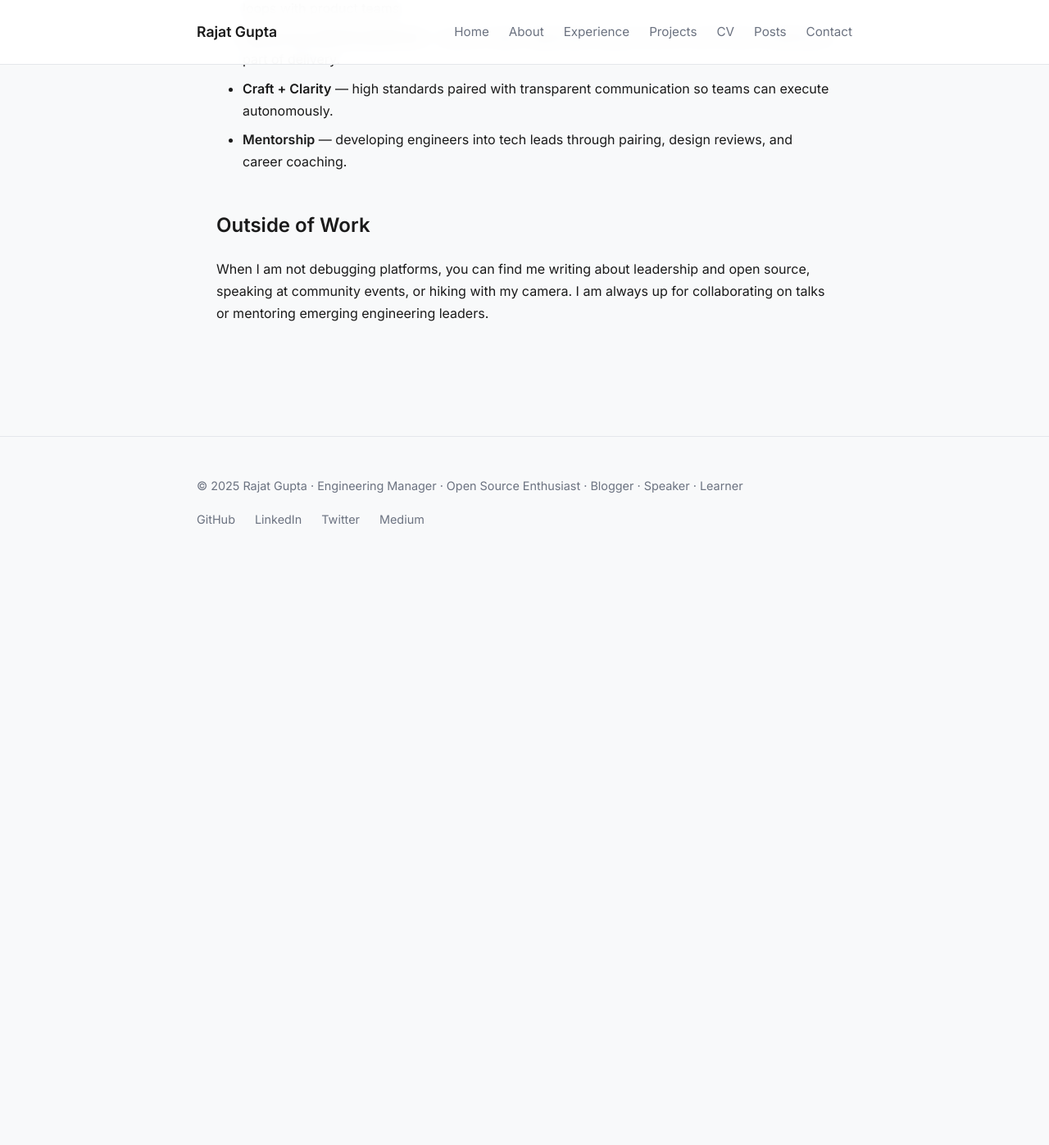
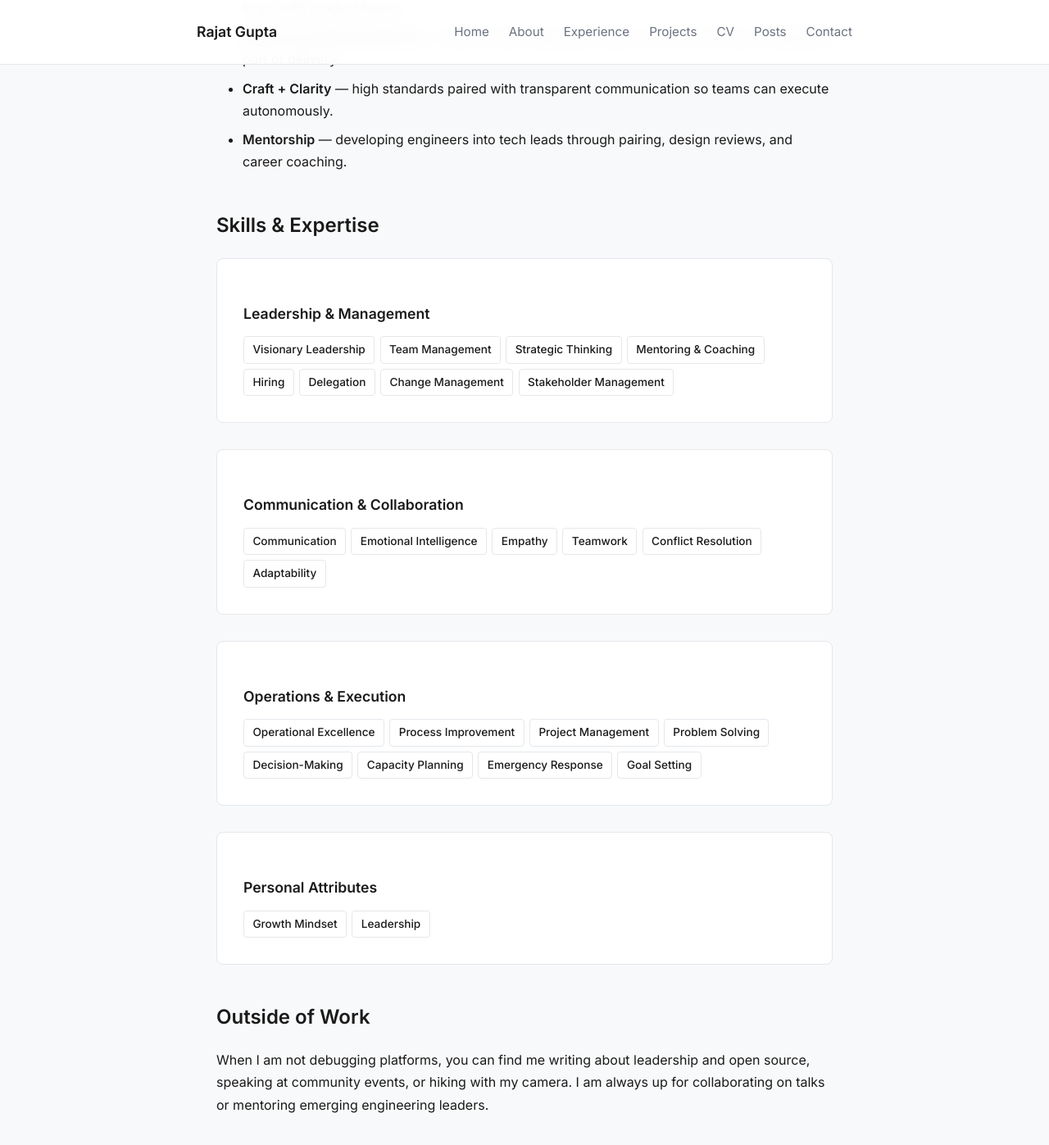
Before and after one commit to rajatguptarg/rajatguptarg.github.io, a Jekyll site: the page built from about.markdown, in a window 1280 px wide and 1400 px high, scrolled down 816 px. Shown: the top 1397 px of the window at 82% size. Built offline with Jekyll 4.4.1, drawn with Linux system fonts in a browser that asks for light colours; before the commit the page ends 1510 px from its top, so only the background shows below that.

Commit message:
Added skills and expertise
Signed-off-by: Rajat Gupta <rajat.gupta@paymenttools.com>

```diff
--- a/about.markdown
+++ b/about.markdown
@@ -21,5 +21,55 @@ Outside the day to day, I write about engineering leadership, platform thinking,
 - **Craft + Clarity** — high standards paired with transparent communication so teams can execute autonomously.
 - **Mentorship** — developing engineers into tech leads through pairing, design reviews, and career coaching.
 
+## Skills & Expertise
+
+<div class="card">
+  <h3>Leadership & Management</h3>
+  <div class="experience-tech-list" style="margin-top: 1rem;">
+    <span class="tech-tag">Visionary Leadership</span>
+    <span class="tech-tag">Team Management</span>
+    <span class="tech-tag">Strategic Thinking</span>
+    <span class="tech-tag">Mentoring & Coaching</span>
+    <span class="tech-tag">Hiring</span>
+    <span class="tech-tag">Delegation</span>
+    <span class="tech-tag">Change Management</span>
+    <span class="tech-tag">Stakeholder Management</span>
+  </div>
+</div>
+
+<div class="card">
+  <h3>Communication & Collaboration</h3>
+  <div class="experience-tech-list" style="margin-top: 1rem;">
+    <span class="tech-tag">Communication</span>
+    <span class="tech-tag">Emotional Intelligence</span>
+    <span class="tech-tag">Empathy</span>
+    <span class="tech-tag">Teamwork</span>
+    <span class="tech-tag">Conflict Resolution</span>
+    <span class="tech-tag">Adaptability</span>
+  </div>
+</div>
+
+<div class="card">
+  <h3>Operations & Execution</h3>
+  <div class="experience-tech-list" style="margin-top: 1rem;">
+    <span class="tech-tag">Operational Excellence</span>
+    <span class="tech-tag">Process Improvement</span>
+    <span class="tech-tag">Project Management</span>
+    <span class="tech-tag">Problem Solving</span>
+    <span class="tech-tag">Decision-Making</span>
+    <span class="tech-tag">Capacity Planning</span>
+    <span class="tech-tag">Emergency Response</span>
+    <span class="tech-tag">Goal Setting</span>
+  </div>
+</div>
+
+<div class="card">
+  <h3>Personal Attributes</h3>
+  <div class="experience-tech-list" style="margin-top: 1rem;">
+    <span class="tech-tag">Growth Mindset</span>
+    <span class="tech-tag">Leadership</span>
+  </div>
+</div>
+
 ## Outside of Work
 When I am not debugging platforms, you can find me writing about leadership and open source, speaking at community events, or hiking with my camera. I am always up for collaborating on talks or mentoring emerging engineering leaders.
```
